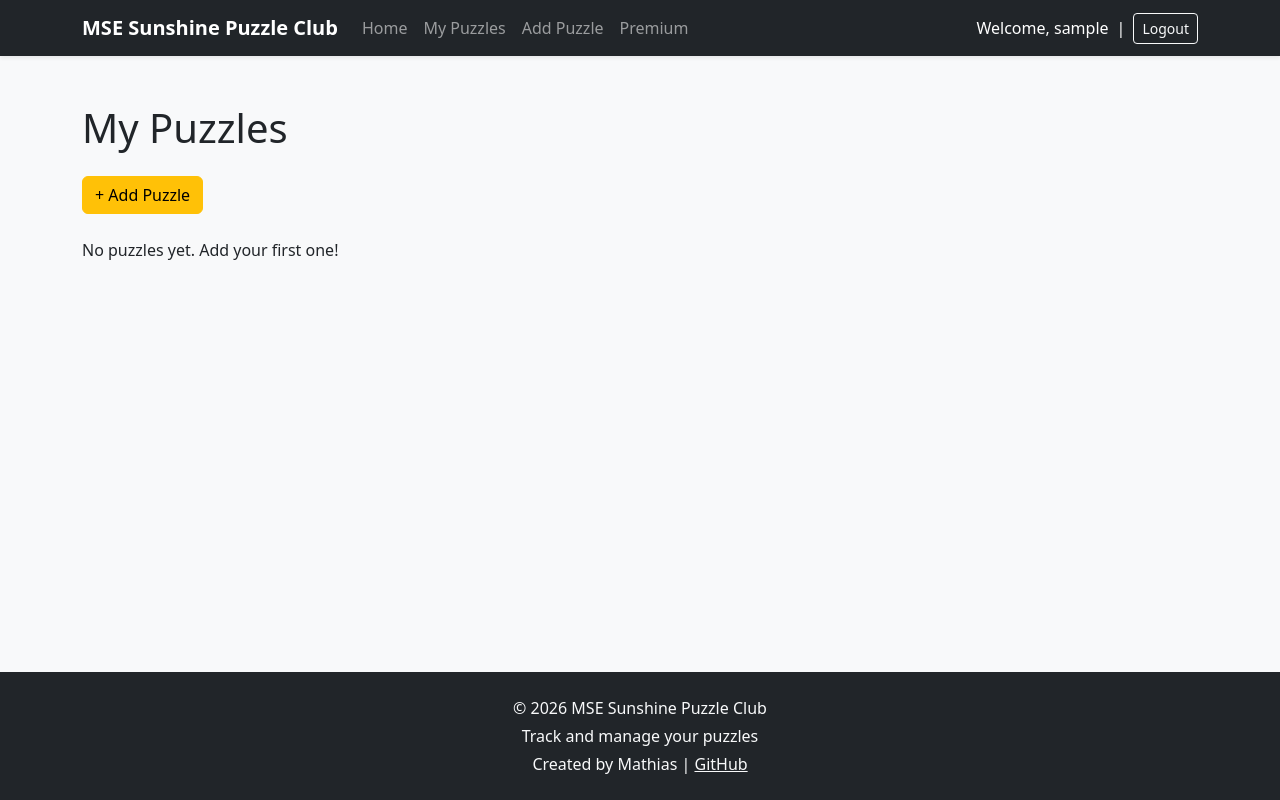
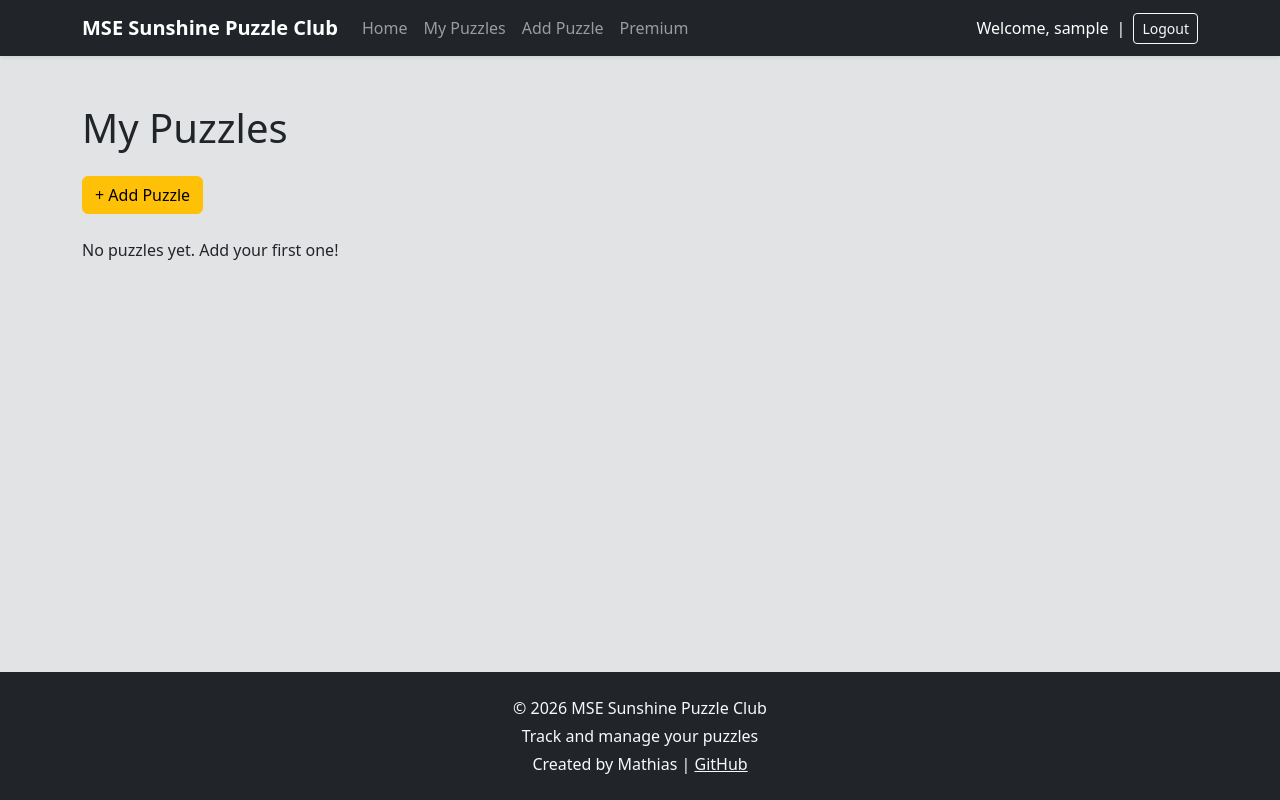
Before and after one commit to deadr1pley/MSE-Sunshine-Puzzle-Club, a Django app: page /puzzles/ in a window 1280 px wide. Run offline with Django 5.2, Linux system fonts and the light colour scheme; the visitor is signed in with stand-in values (Sample User, id 1); data that the repository does not hold is empty.

Commit message:
Uppdated color so the boxes and bakground color is not the same

```diff
--- a/puzzles/templates/puzzles/add_puzzle.html
+++ b/puzzles/templates/puzzles/add_puzzle.html
@@ -5,7 +5,7 @@
 {% block content %}
 <div class="row justify-content-center">
     <div class="col-lg-6">
-        <div class="card shadow-sm border-0">
+        <div class="card shadow-sm border-0 bg-white">
             <div class="card-body">
                 <h2 class="mb-4 text-center">Add New Puzzle</h2>
 
--- a/puzzles/templates/puzzles/puzzle_list.html
+++ b/puzzles/templates/puzzles/puzzle_list.html
@@ -10,7 +10,7 @@
 <div class="row">
     {% for puzzle in puzzles %}
         <div class="col-md-6 col-lg-4 mb-4">
-            <div class="card shadow-sm h-100 border-0 bg-light">
+            <div class="card shadow-sm h-100 border-0 bg-white">
                 <div class="card-body">
                     <h5 class="card-title mb-3">{{ puzzle.title }}</h5>
 
--- a/templates/base.html
+++ b/templates/base.html
@@ -7,7 +7,7 @@
 
     <link rel="stylesheet" href="https://cdn.jsdelivr.net/npm/bootstrap@5.3.3/dist/css/bootstrap.min.css">
 </head>
-<body class="bg-light d-flex flex-column min-vh-100">
+<body class="bg-secondary-subtle d-flex flex-column min-vh-100">
     <nav class="navbar navbar-expand-lg navbar-dark bg-dark shadow-sm">
         <div class="container">
             <a class="navbar-brand fw-bold" href="{% url 'home' %}">MSE Sunshine Puzzle Club</a>
```
